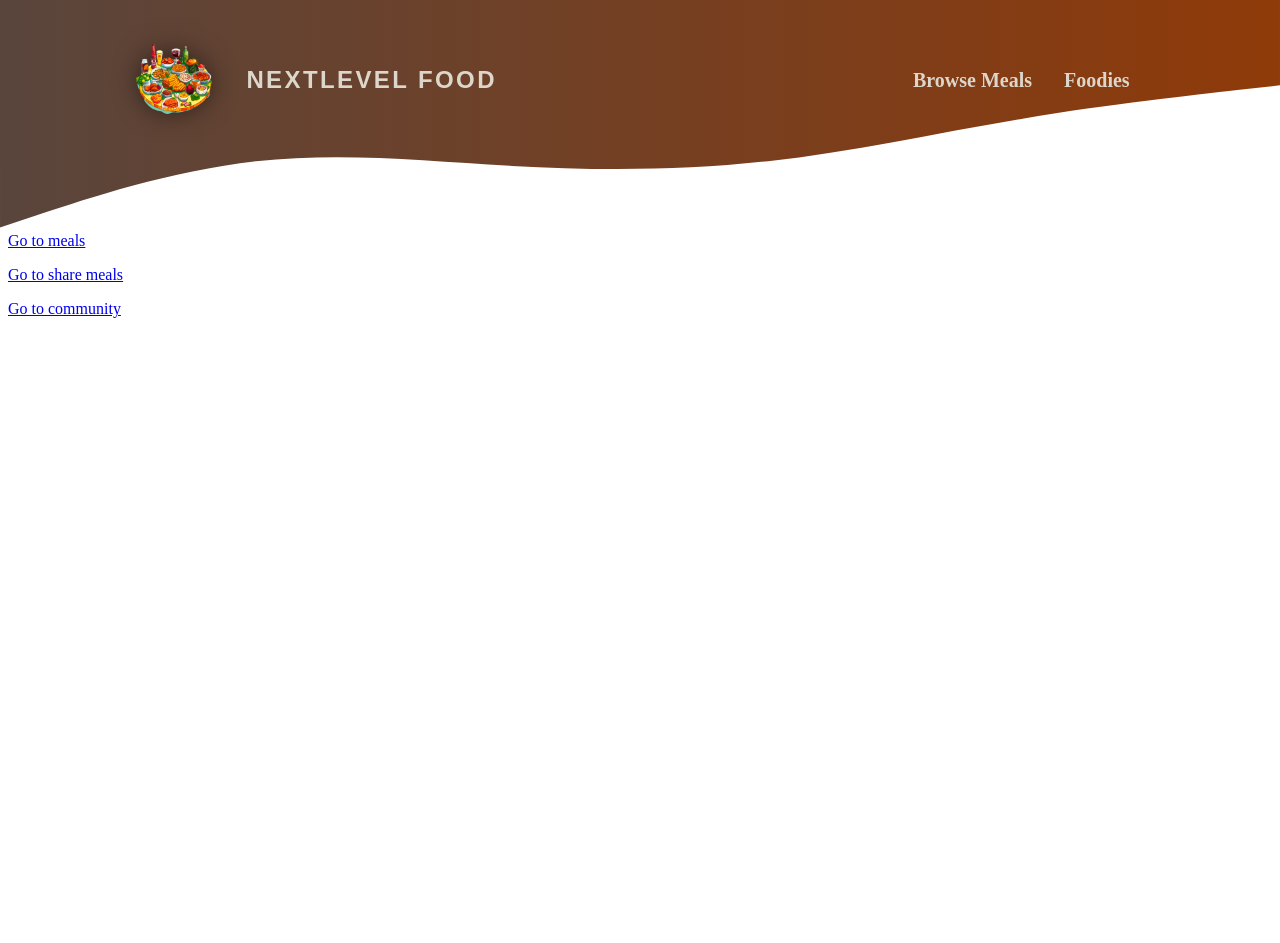
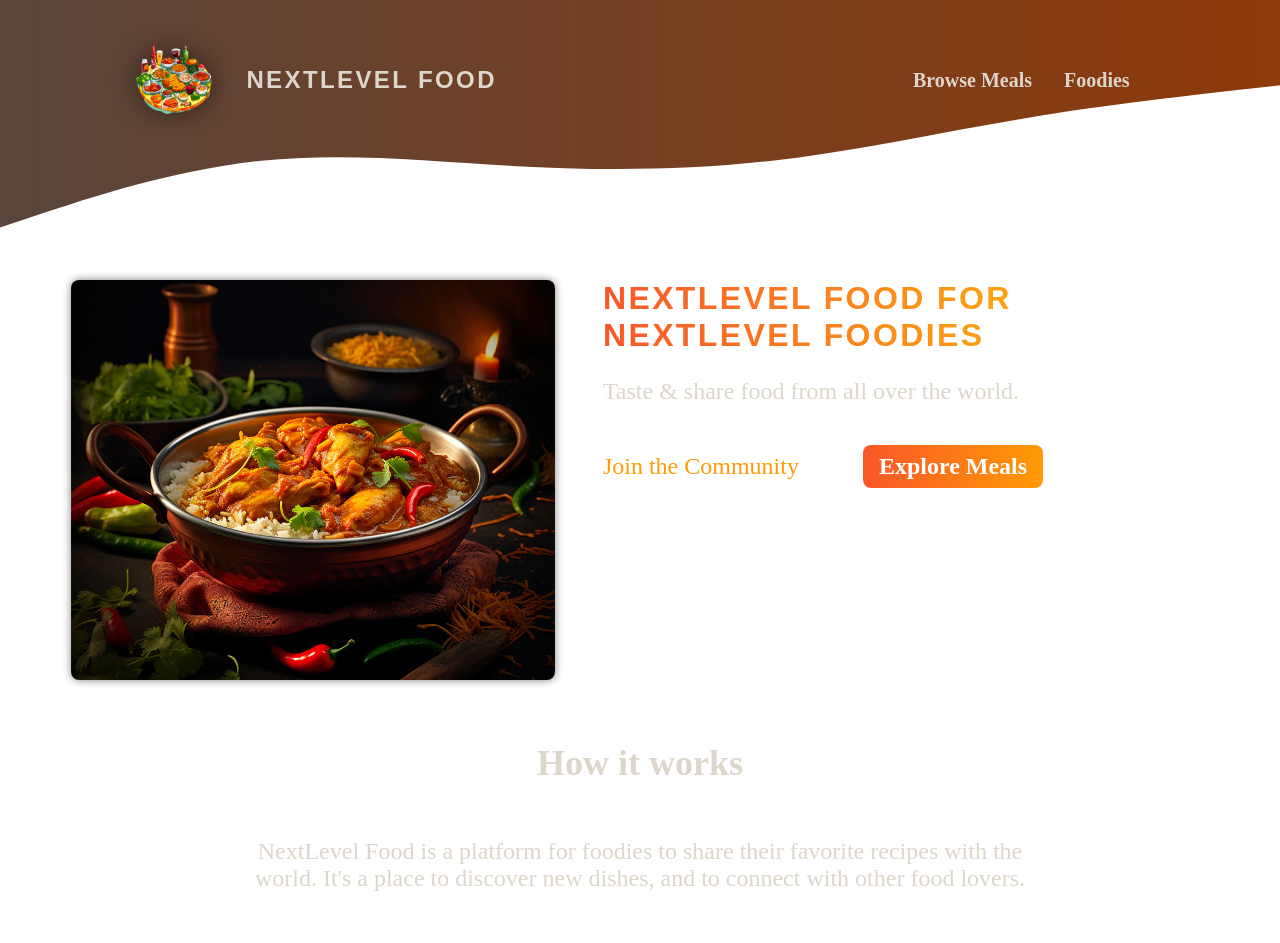
Before and after one commit to camiguillan/meals-app-starting-project-nextjs, a Next.js app: page / in a window 1280 px wide. Shown: the top 943 px of the page. Before the commit the page ends 800 px from the top, so only its background shows below. Built offline with nearby package versions, Linux system fonts and the light colour scheme.

Commit message:
adding home page content and style

```diff
--- a/app/page.js
+++ b/app/page.js
@@ -1,14 +1,53 @@
-import Link from "next/link";
+import Link from 'next/link';
+import ImageSlideshow from '../components/image-slideshow.js'
+
+import classes from './page.module.css';
 
 export default function Home() {
   return (
-    <main>
-      <h1 style={{ color: 'white', textAlign: 'center' }}>
-        Time to get started!
-      </h1>
-      <p> <Link href='/meals'   > Go to meals  </Link>  </p>
-      <p> <Link href='/meals/share'   > Go to share meals  </Link>  </p>
-      <p> <Link href='/community'   > Go to community </Link>  </p>
-    </main>
+    <>
+      <header className={classes.header}>
+        <div className={classes.slideshow}>
+          <ImageSlideshow />
+        </div>
+        <div>
+          <div className={classes.hero}>
+            <h1>NextLevel Food for NextLevel Foodies</h1>
+            <p>Taste & share food from all over the world.</p>
+          </div>
+          <div className={classes.cta}>
+            <Link href="/community">Join the Community</Link>
+            <Link href="/meals">Explore Meals</Link>
+          </div>
+        </div>
+      </header>
+      <main>
+        <section className={classes.section}>
+          <h2>How it works</h2>
+          <p>
+            NextLevel Food is a platform for foodies to share their favorite
+            recipes with the world. It&apos;s a place to discover new dishes, and to
+            connect with other food lovers.
+          </p>
+          <p>
+            NextLevel Food is a place to discover new dishes, and to connect
+            with other food lovers.
+          </p>
+        </section>
+
+        <section className={classes.section}>
+          <h2>Why NextLevel Food?</h2>
+          <p>
+            NextLevel Food is a platform for foodies to share their favorite
+            recipes with the world. It&apos;s a place to discover new dishes, and to
+            connect with other food lovers.
+          </p>
+          <p>
+            NextLevel Food is a place to discover new dishes, and to connect
+            with other food lovers.
+          </p>
+        </section>
+      </main>
+    </>
   );
 }
--- /dev/null
+++ b/app/page.module.css
@@ -0,0 +1,76 @@
+.header {
+    display: flex;
+    gap: 3rem;
+    margin: 3rem auto;
+    width: 90%;
+    max-width: 75rem;
+  }
+
+  .slideshow {
+    width: 40rem;
+    height: 25rem;
+  }
+
+  .hero {
+    color: #ddd6cb;
+    font-size: 1.5rem;
+  }
+
+  .hero h1 {
+    font-size: 2rem;
+    font-weight: bold;
+    font-family: 'Montserrat', sans-serif;
+    letter-spacing: 0.15rem;
+    text-transform: uppercase;
+    background: linear-gradient(90deg, #f9572a, #ffc905);
+    background-clip: text;
+    -webkit-background-clip: text;
+    -webkit-text-fill-color: transparent;
+    margin-top: 5rem;
+  }
+
+  .cta {
+    font-size: 1.5rem;
+    display: flex;
+    gap: 3rem;
+  }
+
+  .cta a {
+    display: inline-block;
+    margin-top: 1rem;
+    padding: 0.5rem 1rem;
+    border-radius: 0.5rem;
+    background: linear-gradient(90deg, #f9572a, #ff9b05);
+    color: #ffffff;
+    font-weight: bold;
+    text-decoration: none;
+  }
+
+  .cta a:hover,
+  .cta a:active {
+    background: linear-gradient(90deg, #fd4715, #f9b241);
+  }
+
+  .cta a:first-child {
+    background: transparent;
+    font-weight: normal;
+    color: #ff9b05;
+    padding-left: 0;
+  }
+
+  .cta a:first-child:hover,
+  .cta a:first-child:active {
+    background: transparent;
+    color: #f9b241;
+  }
+
+  .section {
+    display: flex;
+    flex-direction: column;
+    color: #ddd6cb;
+    font-size: 1.5rem;
+    max-width: 50rem;
+    width: 90%;
+    margin: 7rem  auto 2rem ;
+    text-align: center;
+  }
--- /dev/null
+++ b/components/image-slideshow.js
@@ -0,0 +1,50 @@
+'use client';
+
+import { useEffect, useState } from 'react';
+import Image from 'next/image';
+
+import burgerImg from '@/assets/burger.jpg';
+import curryImg from '@/assets/curry.jpg';
+import dumplingsImg from '@/assets/dumplings.jpg';
+import macncheeseImg from '@/assets/macncheese.jpg';
+import pizzaImg from '@/assets/pizza.jpg';
+import schnitzelImg from '@/assets/schnitzel.jpg';
+import tomatoSaladImg from '@/assets/tomato-salad.jpg';
+import classes from './image-slideshow.module.css';
+
+const images = [
+  { image: burgerImg, alt: 'A delicious, juicy burger' },
+  { image: curryImg, alt: 'A delicious, spicy curry' },
+  { image: dumplingsImg, alt: 'Steamed dumplings' },
+  { image: macncheeseImg, alt: 'Mac and cheese' },
+  { image: pizzaImg, alt: 'A delicious pizza' },
+  { image: schnitzelImg, alt: 'A delicious schnitzel' },
+  { image: tomatoSaladImg, alt: 'A delicious tomato salad' },
+];
+
+export default function ImageSlideshow() {
+  const [currentImageIndex, setCurrentImageIndex] = useState(0);
+
+  useEffect(() => {
+    const interval = setInterval(() => {
+      setCurrentImageIndex((prevIndex) =>
+        prevIndex < images.length - 1 ? prevIndex + 1 : 0
+      );
+    }, 5000);
+
+    return () => clearInterval(interval);
+  }, []);
+
+  return (
+    <div className={classes.slideshow}>
+      {images.map((image, index) => (
+        <Image
+          key={index}
+          src={image.image}
+          className={index === currentImageIndex ? classes.active : ''}
+          alt={image.alt}
+        />
+      ))}
+    </div>
+  );
+}
--- /dev/null
+++ b/components/image-slideshow.module.css
@@ -0,0 +1,27 @@
+.slideshow {
+    position: relative;
+    width: 100%;
+    height: 100%;
+    border-radius: 8px;
+    overflow: hidden;
+    box-shadow: 0 0 0.5rem rgba(0, 0, 0, 0.5);
+    margin-top: 5rem;
+  }
+
+  .slideshow img {
+    width: 100%;
+    height: 100%;
+    object-fit: cover;
+    position: absolute;
+    top: 0;
+    left: 0;
+    opacity: 0;
+    transform: scale(1.1) translateX(-1rem) rotate(-5deg);
+    transition: all 0.5s ease-in-out;
+  }
+
+  .slideshow .active {
+    z-index: 1;
+    opacity: 1;
+    transform: scale(1) translateX(0) rotate(0);
+  }
```
